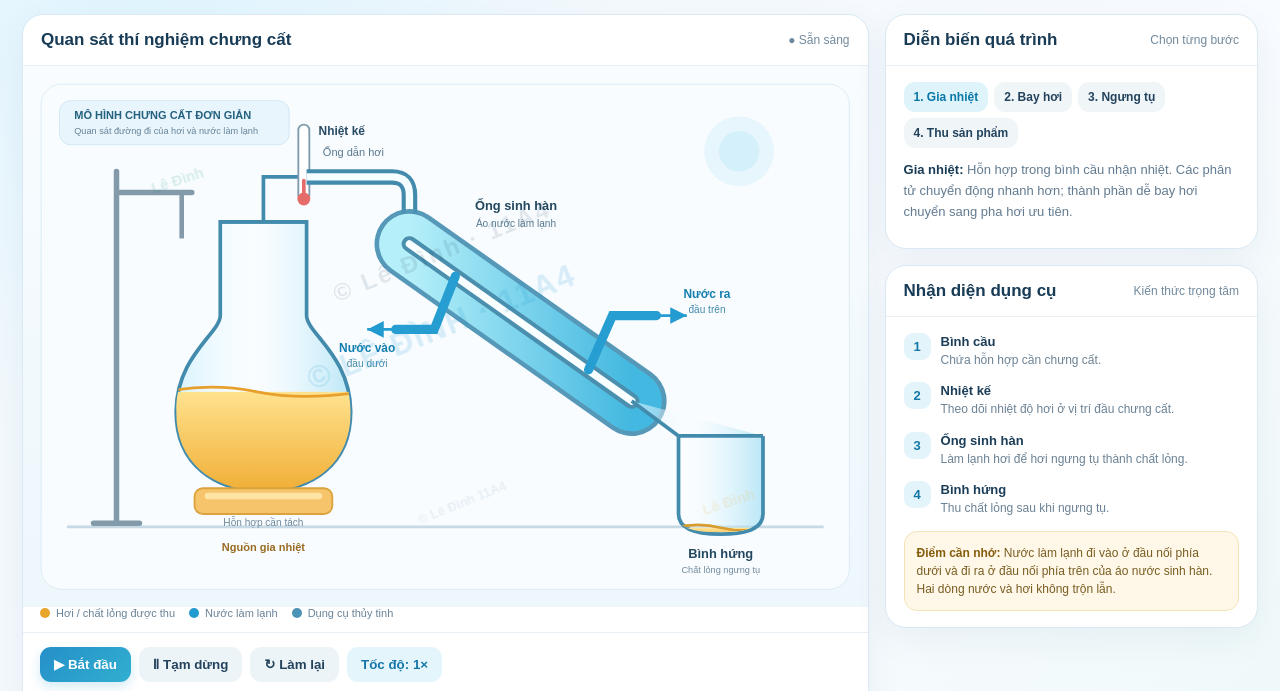
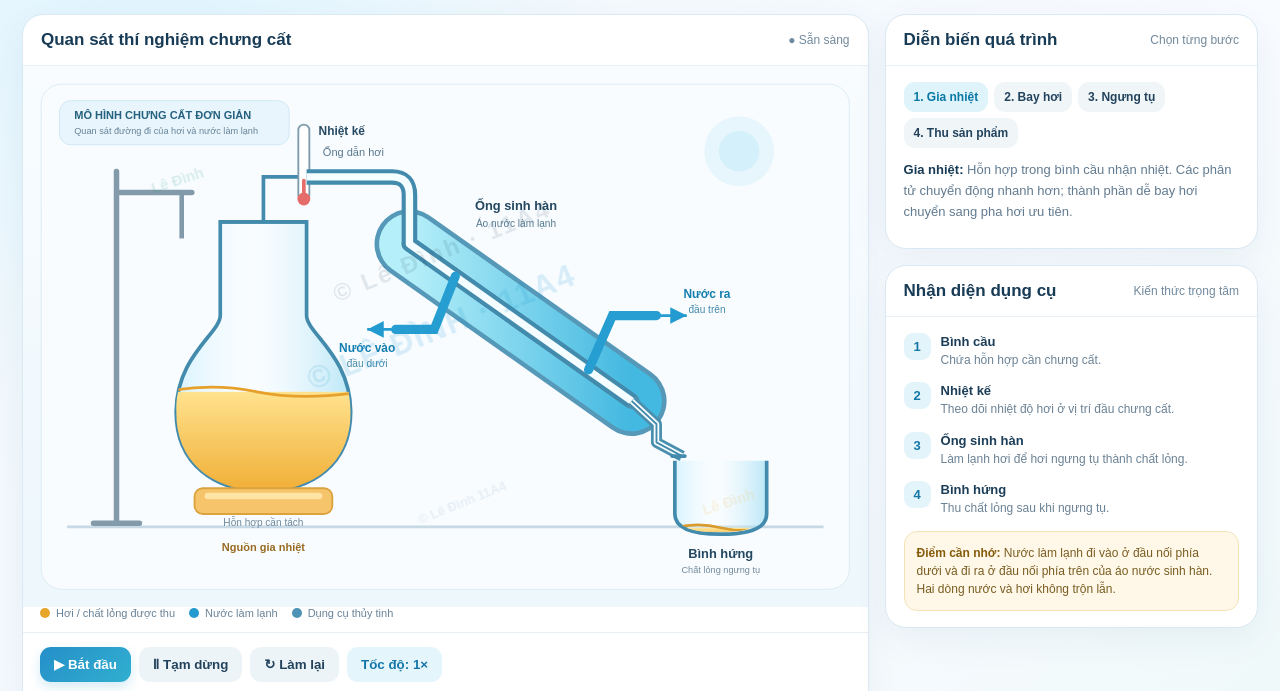
Before and after one commit to Daniel599453/Ledinh.github.io, a plain HTML site: page index.html in a window 1280 px wide. Shown: the part 99-790 px from the top of the page. Drawn offline with Linux system fonts and the light colour scheme.

Commit message:
Sửa lại ống

```diff
--- a/index.html
+++ b/index.html
@@ -79,14 +79,6 @@ footer{text-align:center;color:#7b91a2;font-size:11px;line-height:1.55;padding:1
       return false;
     }
   });
-  /* Kiểm tra domain (tùy chọn) — bỏ comment và sửa nếu triển khai thật
-  var allowed = ['yourdomain.com','localhost'];
-  var host = location.hostname;
-  var ok = allowed.some(function(d){ return host === d || host.slice(-(d.length+1)) === '.'+d; });
-  if (!ok) {
-    document.body.innerHTML = '<h2 style="font-family:Arial;text-align:center;padding:40px">Nội dung này chỉ được xem trên trang gốc.</h2>';
-  }
-  */
 })();
 </script>
 <div class="wrap">
@@ -112,7 +104,7 @@ footer{text-align:center;color:#7b91a2;font-size:11px;line-height:1.55;padding:1
   <marker id="arrB" markerWidth="9" markerHeight="9" refX="6" refY="3" orient="auto"><path d="M0 0L6 3L0 6" fill="#249bd0"/></marker>
   <marker id="arrG" markerWidth="9" markerHeight="9" refX="6" refY="3" orient="auto"><path d="M0 0L6 3L0 6" fill="#e6a32b"/></marker>
   <clipPath id="flaskClip"><path d="M205 160L205 262C205 281 157 306 157 367C157 424 199 453 252 453C305 453 347 424 347 367C347 306 299 281 299 262L299 160Z"/></clipPath>
-  <clipPath id="receiverClip"><path d="M701 397L701 478Q701 498 748 498Q795 498 795 478L795 397Z"/></clipPath>
+  <clipPath id="receiverClip"><path d="M701 420L701 478Q701 498 748 498Q795 498 795 478L795 420Z"/></clipPath>
  </defs>
  <rect x="10" y="10" width="880" height="550" rx="22" fill="#f8fcff" stroke="#dcebf4"/>
  <circle cx="770" cy="83" r="38" fill="#e7f6fc"/><circle cx="770" cy="83" r="22" fill="#d4f0fa"/>
@@ -148,18 +140,25 @@ footer{text-align:center;color:#7b91a2;font-size:11px;line-height:1.55;padding:1
  <rect x="294" y="103" width="4" height="27" rx="2" fill="#e56c69" id="thermoMercury"/>
  <circle cx="296" cy="135" r="7" fill="#e56c69"/>
  <text x="312" y="65" font-size="13" fill="#284b64" font-weight="700">Nhiệt kế</text>
- <!-- vapor delivery tube -->
- <path d="M299 111H392Q411 111 411 131V184" stroke="#438bad" stroke-width="17" fill="none" stroke-linejoin="round"/>
- <path d="M299 111H392Q411 111 411 131V184" stroke="#f4fdff" stroke-width="8" fill="none" stroke-linejoin="round"/>
- <path d="M299 111H392Q411 111 411 131V184" stroke="#e5a12c" stroke-width="3.5" fill="none" stroke-dasharray="8 12" opacity="0" id="vaporDash"/>
- <text x="350" y="88" text-anchor="middle" font-size="12" fill="#59778c">Ống dẫn hơi</text>
- <!-- condenser jacket -->
+
+ <!-- LỚP VỎ ỐNG SINH HÀN (Vẽ trước để ống dẫn hơi đè lên) -->
  <path d="M411 184L653 355" stroke="#4d93b5" stroke-width="76" stroke-linecap="round" opacity=".95"/>
  <path d="M411 184L653 355" stroke="url(#cool)" stroke-width="66" stroke-linecap="round"/>
  <path d="M411 184L653 355" stroke="#4b8faf" stroke-width="17" stroke-linecap="round"/>
  <path d="M411 184L653 355" stroke="#f9feff" stroke-width="8" stroke-linecap="round"/>
+
+ <!-- ỐNG DẪN HƠI (Vẽ đè lên vỏ ống sinh hàn để tạo cảm giác xuyên qua) -->
+ <!-- Đường ống nối liền mạch từ nhiệt kế, đi xuống và chập vào ống sinh hàn -->
+ <path d="M299 111H392Q411 111 411 131V184L653 355" stroke="#438bad" stroke-width="17" fill="none" stroke-linejoin="round"/>
+ <path d="M299 111H392Q411 111 411 131V184L653 355" stroke="#f4fdff" stroke-width="8" fill="none" stroke-linejoin="round"/>
+
+ <!-- Các hạt hơi chạy liên tục trên đường ống mới -->
+ <path d="M299 111H392Q411 111 411 131V184L653 355" stroke="#e5a12c" stroke-width="3.5" fill="none" stroke-dasharray="8 12" opacity="0" id="vaporDash"/>
+
+ <text x="350" y="88" text-anchor="middle" font-size="12" fill="#59778c">Ống dẫn hơi</text>
  <!-- inner vapor -->
  <path d="M411 184L653 355" stroke="#e5a12c" stroke-width="4" stroke-dasharray="9 14" opacity="0" id="innerVapor"/>
+
  <!-- water inlet/outlet branches -->
  <path d="M461 219L438 277L396 277" stroke="#279ed1" stroke-width="10" fill="none" stroke-linecap="round"/>
  <path d="M606 321L632 262L680 262" stroke="#279ed1" stroke-width="10" fill="none" stroke-linecap="round"/>
@@ -177,21 +176,31 @@ footer{text-align:center;color:#7b91a2;font-size:11px;line-height:1.55;padding:1
   <circle r="3.5"><animateMotion dur="2.8s" begin="-1s" repeatCount="indefinite" path="M396 277L438 277L461 219L606 321L632 262L680 262"/></circle>
   <circle r="3"><animateMotion dur="2.8s" begin="-2s" repeatCount="indefinite" path="M396 277L438 277L461 219L606 321L632 262L680 262"/></circle>
  </g>
- <!-- condensate droplets along condenser to receiver -->
- <g id="condensate" opacity="0">
-  <circle r="5" fill="#efb844"><animateMotion dur="2.2s" repeatCount="indefinite" path="M420 190L653 355L696 390"/></circle>
-  <circle r="4" fill="#f6cd70"><animateMotion dur="2.2s" begin="-.75s" repeatCount="indefinite" path="M420 190L653 355L696 390"/></circle>
-  <circle r="3.5" fill="#e9a42d"><animateMotion dur="2.2s" begin="-1.5s" repeatCount="indefinite" path="M420 190L653 355L696 390"/></circle>
- </g>
- <!-- receiver -->
- <path d="M653 355L704 393V478Q704 500 750 500Q796 500 796 478V393" fill="url(#glass)" stroke="#438bad" stroke-width="4"/>
- <path d="M704 393H796" stroke="#438bad" stroke-width="4"/>
+
+ <!-- ====== BÌNH HỨNG & ĐẦU THUÔN NHỎ ====== -->
+ <path d="M653 355L680 380L680 400L708 415" stroke="#4b8faf" stroke-width="12" fill="none" stroke-linejoin="round"/>
+ <path d="M653 355L680 380L680 400L708 415" stroke="#f9feff" stroke-width="6" fill="none" stroke-linejoin="round"/>
+ <path d="M653 355L680 380L680 400L708 415" stroke="#438bad" stroke-width="2" fill="none" stroke-linejoin="round"/>
+
+ <path d="M700 420V478Q700 500 750 500Q800 500 800 478V420" fill="url(#glass)" stroke="#438bad" stroke-width="4"/>
+ <path d="M697 415H711" stroke="#438bad" stroke-width="4" stroke-linecap="round"/>
+
  <g clip-path="url(#receiverClip)">
   <rect id="receiverFill" x="696" y="487" width="110" height="20" fill="url(#collected)"/>
   <path id="receiverWave" d="M700 486Q725 480 750 486T800 486" stroke="#d99c2c" stroke-width="3" fill="none"/>
  </g>
+
+ <!-- Condensate droplets along condenser to receiver -->
+ <g id="condensate" opacity="0">
+  <circle r="5" fill="#efb844"><animateMotion dur="2.2s" repeatCount="indefinite" path="M420 190L653 355L680 380L708 415L750 490"/></circle>
+  <circle r="4" fill="#f6cd70"><animateMotion dur="2.2s" begin="-.75s" repeatCount="indefinite" path="M420 190L653 355L680 380L708 415L750 490"/></circle>
+  <circle r="3.5" fill="#e9a42d"><animateMotion dur="2.2s" begin="-1.5s" repeatCount="indefinite" path="M420 190L653 355L680 380L708 415L750 490"/></circle>
+ </g>
+
  <text x="750" y="526" text-anchor="middle" font-size="14" fill="#23475f" font-weight="700">Bình hứng</text>
  <text x="750" y="542" text-anchor="middle" font-size="10" fill="#71899b">Chất lỏng ngưng tụ</text>
+ <!-- ====== KẾT THÚC BÌNH HỨNG ====== -->
+
  <!-- animated particles on vapor path -->
  <g id="vaporParticles" opacity="0" fill="#f4b73f" stroke="#d58e1e" stroke-width="1">
   <circle r="5"><animateMotion dur="2.5s" repeatCount="indefinite" path="M302 111H392Q411 111 411 131V184L653 355"/></circle>
```
